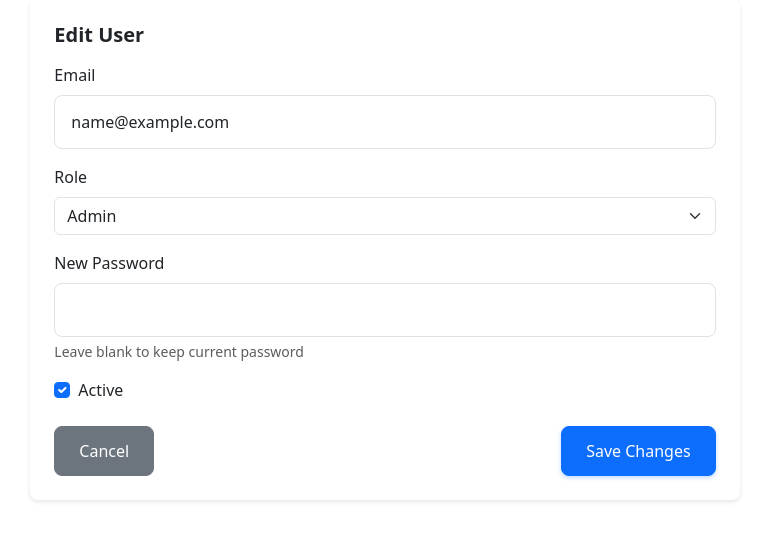
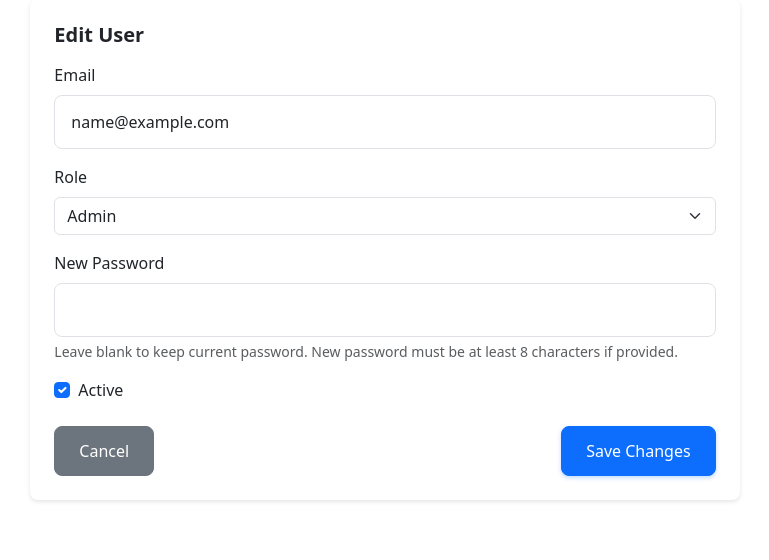
Before and after one commit to jessl2juice/clinician-assist, a Flask app: page /admin/users/1/edit in a window 1280 px wide. Shown: the part 161-721 px from the top of the page, without its empty margins (255-1024 px from the left). Run offline with Flask 3, Linux system fonts and the light colour scheme; a user stored in the database is signed in; tables that the repository leaves empty hold one stand-in row (values such as "Sample post").

Commit message:
Agent query: Can you try editing a user and verify if: 1. The form allows submission without changing the password 2. If a password is provided, it validates correctly 3. The help text is clear about password requirements?

```diff
--- a/forms.py
+++ b/forms.py
@@ -1,6 +1,6 @@
 from flask_wtf import FlaskForm
 from wtforms import StringField, PasswordField, SelectField, BooleanField
-from wtforms.validators import DataRequired, Email, Length, ValidationError
+from wtforms.validators import DataRequired, Email, Length, ValidationError, Optional
 import re
 
 class LoginForm(FlaskForm):
@@ -30,7 +30,7 @@ class EditUserForm(FlaskForm):
                                       ('therapist', 'Therapist'),
                                       ('admin', 'Admin')])
     is_active = BooleanField('Active')
-    password = PasswordField('New Password', validators=[Length(min=8)])
+    password = PasswordField('New Password', validators=[Optional(), Length(min=8)])
 
     def validate_password(self, field):
         if field.data:  # Only validate if password is being changed
--- a/static/js/validation.js
+++ b/static/js/validation.js
@@ -25,8 +25,15 @@ document.addEventListener('DOMContentLoaded', function() {
     forms.forEach(form => {
         form.addEventListener('submit', function(event) {
             const passwordField = form.querySelector('input[type="password"]');
-            if (passwordField) {
+            const isEditForm = form.getAttribute('id') === 'edit-user-form';
+
+            if (passwordField && (!isEditForm || passwordField.value)) {
                 const password = passwordField.value;
+
+                // Skip validation for edit form if password is empty
+                if (isEditForm && !password) {
+                    return;
+                }
 
                 // Password validation
                 if (password.length < 8) {
--- a/templates/admin/edit_user.html
+++ b/templates/admin/edit_user.html
@@ -7,7 +7,7 @@
             <div class="card">
                 <div class="card-body">
                     <h2 class="card-title">Edit User</h2>
-                    <form method="POST">
+                    <form method="POST" id="edit-user-form">
                         {{ form.csrf_token }}
                         <div class="mb-3">
                             {{ form.email.label(class="form-label") }}
@@ -34,7 +34,7 @@
                         <div class="mb-3">
                             {{ form.password.label(class="form-label") }}
                             {{ form.password(class="form-control") }}
-                            <div class="form-text">Leave blank to keep current password</div>
+                            <div class="form-text">Leave blank to keep current password. New password must be at least 8 characters if provided.</div>
                             {% if form.password.errors %}
                             <div class="invalid-feedback d-block">
                                 {% for error in form.password.errors %}
```
Also changed, not shown: 3 other files.
